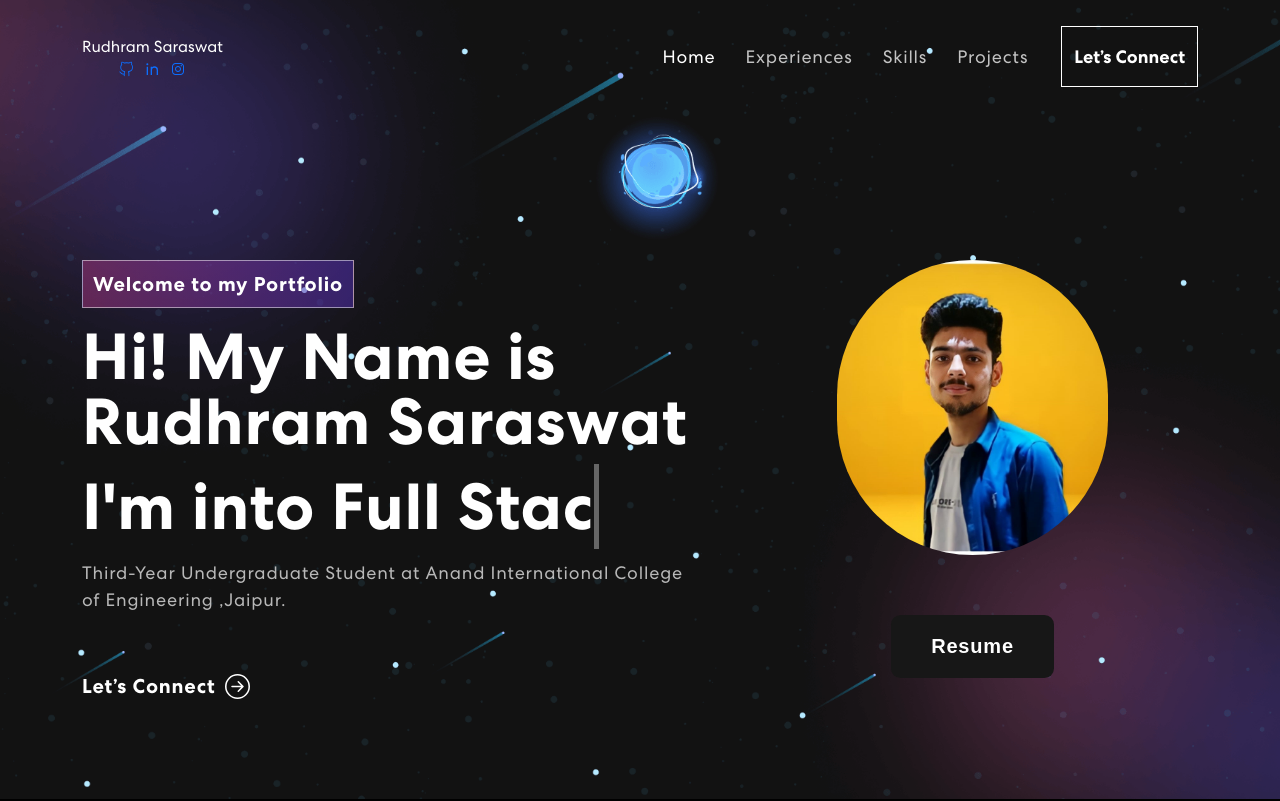
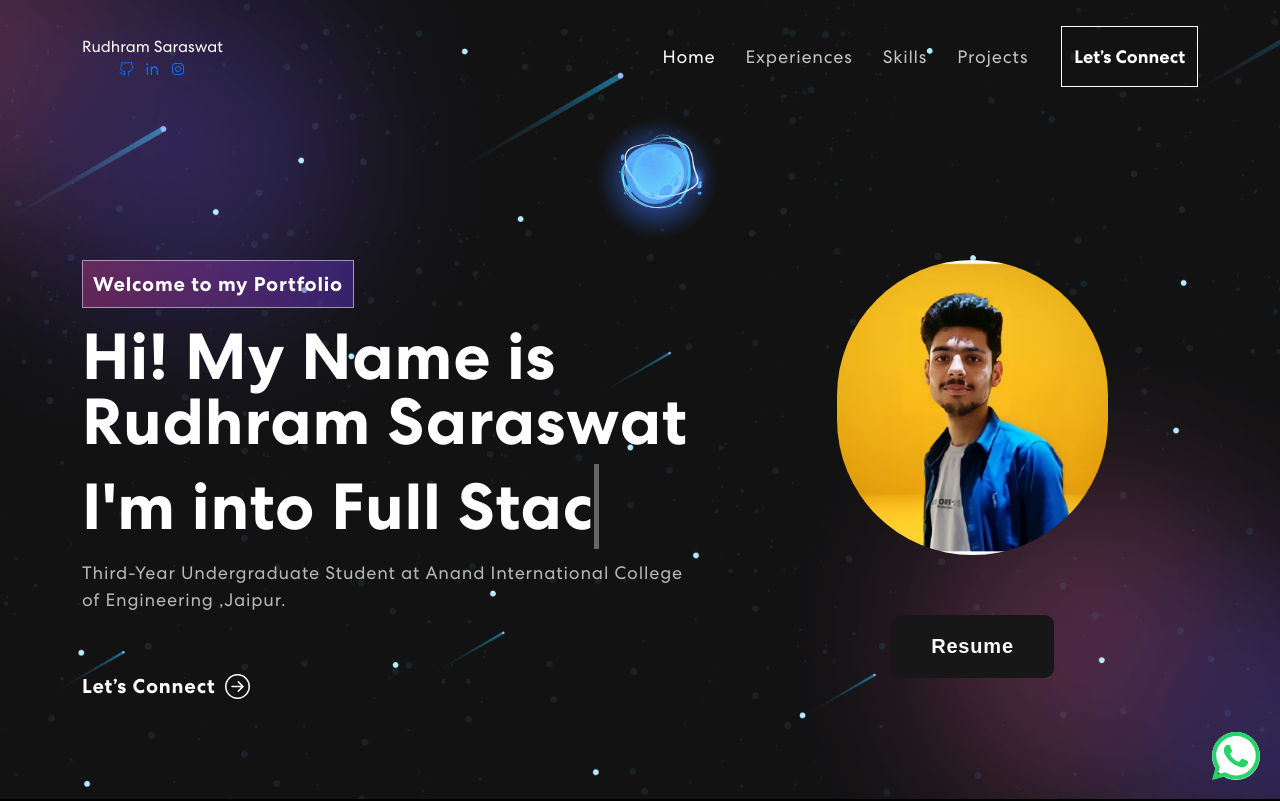
Before and after one commit to RUDHRAM01/portfolio, a React (Create React App) app: page / in a window 1280 px wide. Shown: the top 801 px of the page. Built offline with nearby package versions, Linux system fonts and the light colour scheme.

Commit message:
whatsapp integration

```diff
--- a/src/components/Banner.js
+++ b/src/components/Banner.js
@@ -4,7 +4,7 @@
 import { ArrowRightCircle } from 'react-bootstrap-icons';
 // import 'animate.css';
 import TrackVisibility from 'react-on-screen';
-
+import Chat from "./Chat";
 
 export const Banner = () => {
   const [loopNum, setLoopNum] = useState(0);
@@ -48,6 +48,7 @@
 
   return (
     <section className="banner" id="home">
+      <Chat />
       <Container>
         <Row className="aligh-items-center">
           <Col xs={12} md={6} xl={7}>
--- /dev/null
+++ b/src/components/Chat.js
@@ -0,0 +1,18 @@
+import React from 'react'
+
+function Chat() {
+    return (
+        <div style={{ display: "flex", position: "fixed", zIndex: 9999,bottom:"20px",right:"20px",backgroundColor:"white",borderRadius:"50%" }}>
+
+            <a href='https://wa.me/message/ODHLRDWBIT4QB1' target="_blank" rel='noreferrer'>
+            <svg style={{ color: "#25d366" }} xmlns="http://www.w3.org/2000/svg" width="3rem" height="3rem" fill="currentColor" class="bi bi-whatsapp" viewBox="0 0 16 16">
+  <path d="M13.601 2.326A7.854 7.854 0 0 0 7.994 0C3.627 0 .068 3.558.064 7.926c0 1.399.366 2.76 1.057 3.965L0 16l4.204-1.102a7.933 7.933 0 0 0 3.79.965h.004c4.368 0 7.926-3.558 7.93-7.93A7.898 7.898 0 0 0 13.6 2.326zM7.994 14.521a6.573 6.573 0 0 1-3.356-.92l-.24-.144-2.494.654.666-2.433-.156-.251a6.56 6.56 0 0 1-1.007-3.505c0-3.626 2.957-6.584 6.591-6.584a6.56 6.56 0 0 1 4.66 1.931 6.557 6.557 0 0 1 1.928 4.66c-.004 3.639-2.961 6.592-6.592 6.592zm3.615-4.934c-.197-.099-1.17-.578-1.353-.646-.182-.065-.315-.099-.445.099-.133.197-.513.646-.627.775-.114.133-.232.148-.43.05-.197-.1-.836-.308-1.592-.985-.59-.525-.985-1.175-1.103-1.372-.114-.198-.011-.304.088-.403.087-.088.197-.232.296-.346.1-.114.133-.198.198-.33.065-.134.034-.248-.015-.347-.05-.099-.445-1.076-.612-1.47-.16-.389-.323-.335-.445-.34-.114-.007-.247-.007-.38-.007a.729.729 0 0 0-.529.247c-.182.198-.691.677-.691 1.654 0 .977.71 1.916.81 2.049.098.133 1.394 2.132 3.383 2.992.47.205.84.326 1.129.418.475.152.904.129 1.246.08.38-.058 1.171-.48 1.338-.943.164-.464.164-.86.114-.943-.049-.084-.182-.133-.38-.232z" />
+</svg>
+
+            </a>
+
+        </div>
+    )
+}
+
+export default Chat
```
